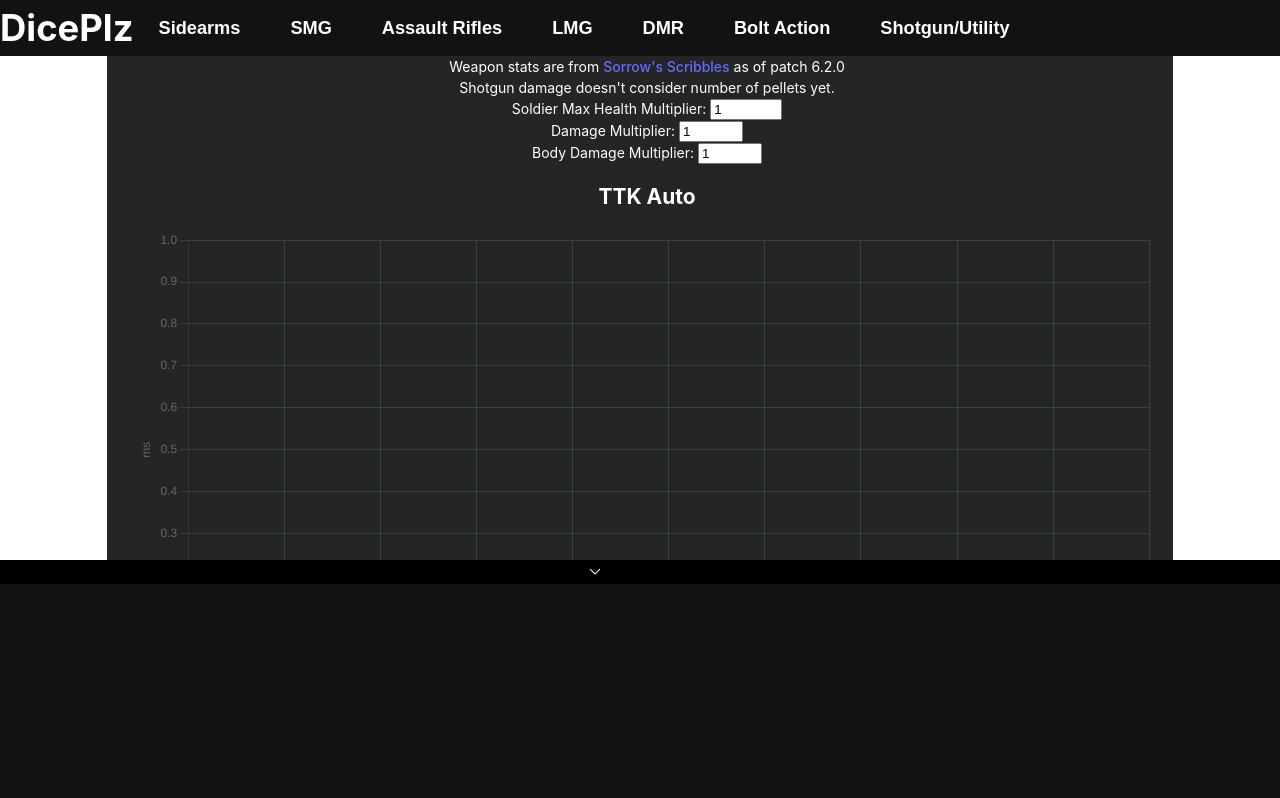
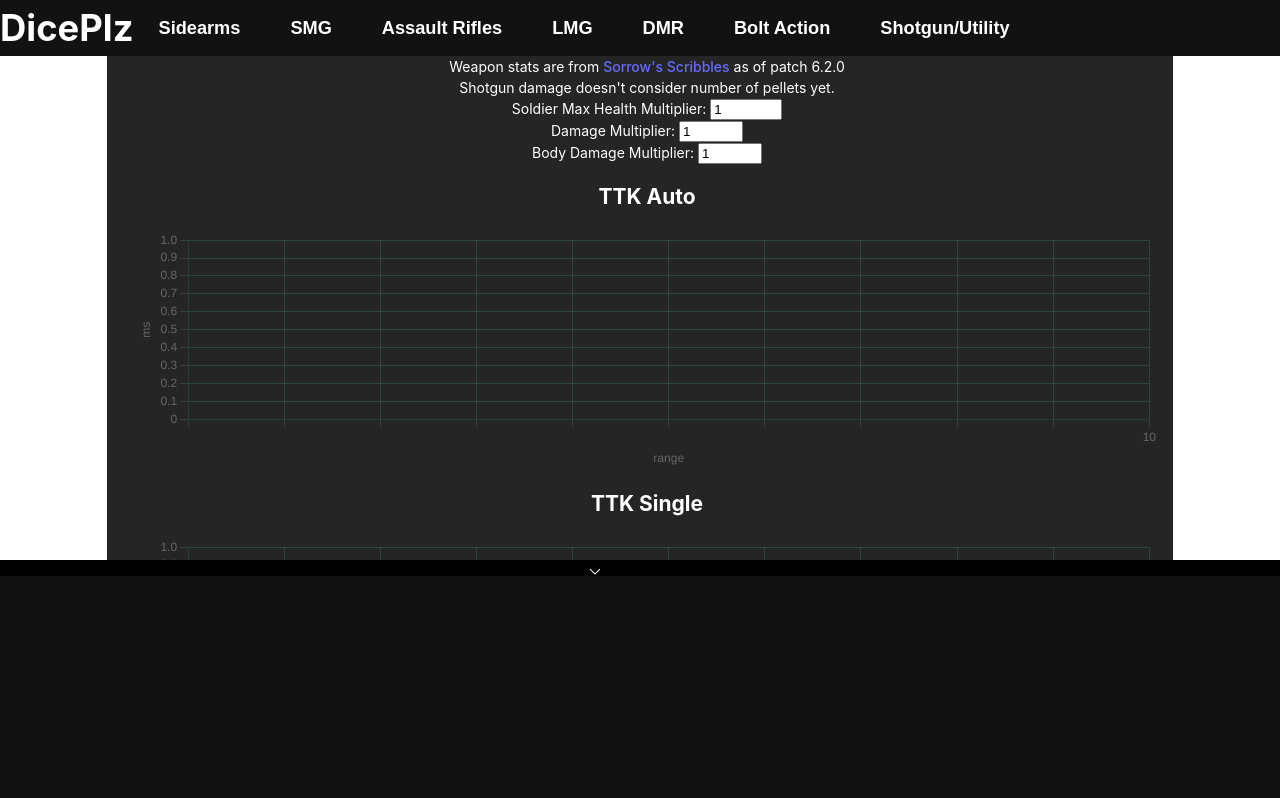
Before and after one commit to keipes/diceplz, a React (Vite) app: page / in a window 1280 px wide. Shown: the top 798 px of the page. Built offline with nearby package versions, Linux system fonts and the light colour scheme.

Commit message:
Collapsible bottom tray.

```diff
--- a/src/App.css
+++ b/src/App.css
@@ -9,7 +9,7 @@
 
 .chart-container {
   position: relative;
-  height:60vh;
+  height:30vh;
   width:80vw;
   max-width: 1280px;
 }
--- a/src/App.tsx
+++ b/src/App.tsx
@@ -68,8 +68,18 @@ interface WeaponConfig {
   UpdateWeapon: UpdateWeaponFn;
 }
 
+const initialSelectedWeapons = new Map<string, WeaponSelections>();
+
+const CONFIG_STORAGE_KEY = "configurations";
+let initialConfigurations = new Map<string, WeaponConfiguration>();
+let useLocalStorage = location.hostname === "localhost";
+if (useLocalStorage) {
+  const cached = localStorage.getItem(CONFIG_STORAGE_KEY);
+  if (cached) {
+    initialConfigurations = new Map(JSON.parse(cached));
+  }
+}
 function App() {
-  const initialSelectedWeapons = new Map<string, WeaponSelections>();
   const [selectedWeapons, setSelectedWeapons] = useState(
     initialSelectedWeapons
   );
@@ -77,9 +87,21 @@ function App() {
   const [damageMultiplier, setDamageMultiplier] = useState(1);
   const [bodyDamageMultiplier, setBodyDamageMultiplier] = useState(1);
 
-  const [weaponConfigurations, setWeaponConfigurations] = useState(
-    new Map<string, WeaponConfiguration>()
+  const [weaponConfigurations, _setWeaponConfigurations] = useState(
+    initialConfigurations
   );
+
+  const setWeaponConfigurations = (
+    configurations: Map<string, WeaponConfiguration>
+  ) => {
+    if (useLocalStorage) {
+      localStorage.setItem(
+        CONFIG_STORAGE_KEY,
+        JSON.stringify(Array.from(configurations.entries()))
+      );
+    }
+    _setWeaponConfigurations(configurations);
+  };
 
   function AddWeapon(config: WeaponConfiguration) {
     const configurations = new Map(weaponConfigurations);
@@ -144,8 +166,8 @@ function App() {
   const requiredRanges = new Map<number, boolean>();
   let highestRangeSeen = 0;
   for (const [_, config] of weaponConfigurations) {
+    if (!config.visible) continue;
     const stat = GetStatsForConfiguration(config);
-    // for (const [name, stat] of selectedWeaponStats) {
     for (const dropoff of stat.dropoffs) {
       requiredRanges.set(dropoff.range, true);
       if (dropoff.range > highestRangeSeen) {
@@ -176,7 +198,6 @@ function App() {
         configurations={weaponConfigurations}
         weaponConfig={wpnCfg}
       />
-
       <div className="main-content">
         <div className="disclosure">
           <p>
@@ -188,13 +209,6 @@ function App() {
           </p>
           <p>Shotgun damage doesn't consider number of pellets yet.</p>
         </div>
-
-        {/* <div className="weapon-selector">
-          <WeaponSelector
-            selectedWeapons={selectedWeapons}
-            setSelectedWeapons={setSelectedWeapons}
-          />
-        </div> */}
         <div>
           <label htmlFor="health-multiplier">
             Soldier Max Health Multiplier:{" "}
--- a/src/DamageChart.tsx
+++ b/src/DamageChart.tsx
@@ -20,6 +20,7 @@ function DamageChart(props: DamageChartProps) {
   const datasets = [];
 
   for (const [id, config] of props.weaponConfigurations) {
+    if (!config.visible) continue;
     const weaponName = config.name;
     const stats = GetStatsForConfiguration(config);
     // for (const [weaponName, stats] of selectedWeaponsData) {
--- a/src/RPMChart.tsx
+++ b/src/RPMChart.tsx
@@ -26,6 +26,7 @@ function RPMChart(props: RPMChartProps) {
   const singleBackgroundColors = [];
   const weaponData = [];
   for (const [_, config] of props.weaponConfigurations) {
+    if (!config.visible) continue;
     const stats = GetStatsForConfiguration(config);
     weaponData.push([config.name, stats]);
   }
--- a/src/TTKChart.tsx
+++ b/src/TTKChart.tsx
@@ -34,6 +34,7 @@ function TTKChart(props: TTKChartProps) {
   // for (let i = 0; i < selectedWeaponsData.length; i++) {
 
   for (const [id, config] of props.weaponConfigurations) {
+    if (!config.visible) continue;
     const weaponName = config.name;
     const stats = GetStatsForConfiguration(config);
     // for (const [weaponName, stats] of selectedWeaponsData) {
@@ -87,11 +88,13 @@ function TTKChart(props: TTKChartProps) {
         );
       }
     }
+    const label =
+      config.name + " " + config.barrelType + " " + config.ammoType + "";
     datasets.push({
-      label: config.name + " " + config.barrelType + " " + config.ammoType + "",
+      label: label,
       data: data,
       fill: false,
-      borderColor: "hsl(" + StringHue(weaponName) + ", 50%, 50%)",
+      borderColor: "hsl(" + StringHue(label) + ", 50%, 50%)",
     });
   }
 
--- a/src/VelocityChart.tsx
+++ b/src/VelocityChart.tsx
@@ -18,6 +18,7 @@ function VelocityChart(props: VelocityChartProps) {
   const backgroundColors = [];
   const weaponData = [];
   for (const [_, config] of props.weaponConfigurations) {
+    if (!config.visible) continue;
     const stats = GetStatsForConfiguration(config);
     weaponData.push([config.name, stats]);
   }
--- a/src/WeaponConfigurator.css
+++ b/src/WeaponConfigurator.css
@@ -8,12 +8,32 @@
     width: 100%;
 }
 
+.wcf-container-closed {
+    position: fixed;
+    bottom: 0;
+    left: 0;
+    z-index: 100;
+    height: 2vh;
+    width: 100%;
+}
+
 .wcf-header {
     background-color: black;
     position: static;
+    height: 2vh;
 }
+
+.configurator-toggle {
+    user-select: none;
+    cursor: pointer;
+}
+
+/* .wcf-scrollable {
+    overflow-y: scroll;
+    height: 28vh;
+} */
 .wcf {
-    min-height:30vh;
+    height: 28vh;
     overflow-y: scroll;
 
     display: grid;
@@ -26,7 +46,7 @@
     display: grid;
     width: 1fr;
     /* height: 100px; */
-    border-color: var(--battle-blue);
+    border-color: var(--battle-black);
     border-width: 1px;
     border-style: solid;
     /* max-height: 15vh; */
--- a/src/WeaponConfigurator.tsx
+++ b/src/WeaponConfigurator.tsx
@@ -6,6 +6,7 @@ import {
   WeaponConfig,
 } from "./App";
 import Weapon from "./WeaponConfigurator/Weapon";
+import { useState } from "react";
 
 interface WeaponConfiguratorProps {
   configurations: Map<String, WeaponConfiguration>;
@@ -34,14 +35,32 @@ function WeaponConfigurator(props: WeaponConfiguratorProps) {
       />
     );
   }
+  const [open, setOpen] = useState(true);
+  function toggle() {
+    setOpen(!open);
+  }
+
+  let containerClass = "wcf-container";
+  let expansionSymbol = "expand_more";
+  if (!open) {
+    expansionSymbol = "expand_less";
+    containerClass = "wcf-container-closed";
+  }
+
   return (
     <>
-      <div className="wcf-container">
+      <div className={containerClass}>
         <div className="wcf-header">
-          <span className="material-symbols-outlined">expand_more</span>
+          <span
+            className="configurator-toggle material-symbols-outlined"
+            onClick={toggle}
+          >
+            {expansionSymbol}
+          </span>
         </div>
-
-        <div className="wcf">{weaponsDisplay}</div>
+        <div className="wcf-scrollable">
+          <div className="wcf">{weaponsDisplay}</div>
+        </div>
       </div>
     </>
   );
```
